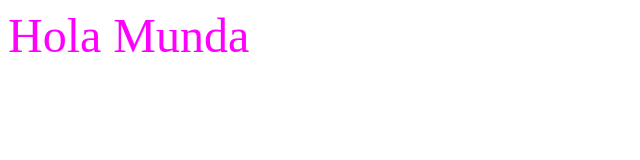
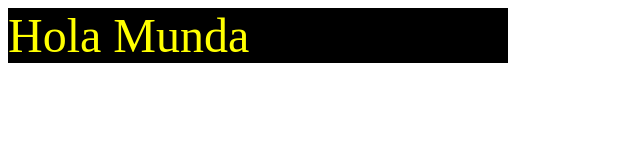
Before and after one commit to raulingg/dog-lovers, a website with bundled scripts: page src/index.html in a window 1280 px wide. Shown: the whole page, without its empty margins (0-640 px from the left). Built offline with nearby package versions, Linux system fonts and the light colour scheme.

Commit message:
modificamos el titulo con amarillo

```diff
--- a/src/style.css
+++ b/src/style.css
@@ -1,4 +1,6 @@
 .title{
-    color: magenta;
+    color: yellow;
     font-size: 3rem;
+    background-color: black;
+    width: 500px;
 }
```
